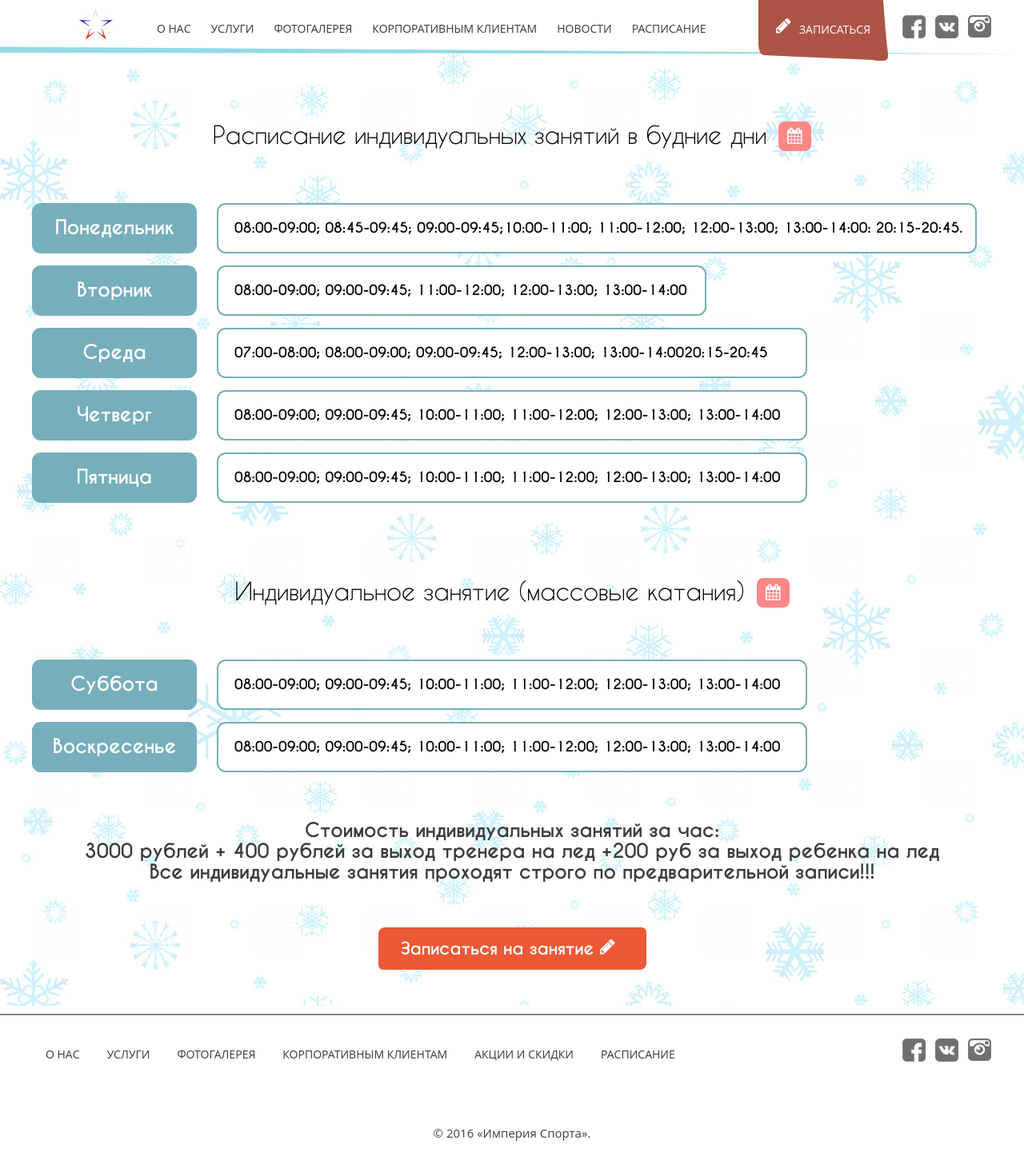
After one commit to 0632347878/Sports-empire, a PHP site: page /schedule.html in a window 1280 px wide. The commit adds this page. Shown: the whole page at 80% size. Run offline with PHP 8.4, Linux system fonts and the light colour scheme.

Commit message:
five pages

```diff
--- a/css/main.css
+++ b/css/main.css
@@ -1,3 +1,36 @@
+.monday + .time, .tuesday + .time, .wednesday + .time, .thursday + .time, .friday + .time {
+  margin-bottom: 15px;
+  display: flex;
+  align-items: center;
+  min-height: 63px;
+  -webkit-border-radius: 11px;
+  -moz-border-radius: 11px;
+  -ms-border-radius: 11px;
+  border-radius: 11px;
+  -webkit-background-clip: padding-box;
+  -moz-background-clip: padding-box;
+  -ms-background-clip: padding-box;
+  background-clip: padding-box;
+  background-color: #fff;
+  border: 2px #76aebb solid;
+  -webkit-font-smoothing: antialiased;
+  -moz-osx-font-smoothing: grayscale; }
+
+.individual_heading, .mass_heading {
+  -webkit-font-smoothing: antialiased;
+  -moz-osx-font-smoothing: grayscale;
+  color: #000;
+  font-size: 30px;
+  padding-top: 80px;
+  padding-bottom: 60px;
+  text-align: center;
+  position: relative; }
+  .individual_heading > :first-child, .mass_heading > :first-child {
+    vertical-align: middle;
+    line-height: 37px;
+    margin-left: 15px;
+    margin-bottom: 5px; }
+
 body {
   background: #fff;
   font: 18px/1.5 "CaviarDreamsRegular", sans-serif;
@@ -160,7 +193,7 @@ body {
   width: 100%; }
 
 .text_wrapper {
-  background: url(../img/text_bg.svg) no-repeat;
+  background: url(../img/text_bg.png) no-repeat;
   max-width: 800px;
   width: 100%;
   min-height: 160px;
@@ -925,16 +958,83 @@ a.swiper-pagination-bullet {
     top: 50%;
     transform: translateX(-8%) translateY(-50%); }
 
-.individual_heading {
-  font-size: 30px;
-  padding-top: 80px;
-  padding-bottom: 60px;
-  text-align: center;
-  position: relative; }
-  .individual_heading > :first-child {
-    vertical-align: middle;
-    line-height: 37px;
-    margin-left: 15px; }
+.section1schedule {
+  padding-bottom: 45px; }
+
+.day:after {
+  display: table;
+  clear: both;
+  content: ''; }
+
+.day > :first-child {
+  display: flex;
+  justify-content: center;
+  align-items: center;
+  max-width: 206px;
+  width: 100%;
+  height: 63px;
+  -webkit-border-radius: 11px;
+  -moz-border-radius: 11px;
+  -ms-border-radius: 11px;
+  border-radius: 11px;
+  -webkit-background-clip: padding-box;
+  -moz-background-clip: padding-box;
+  -ms-background-clip: padding-box;
+  background-clip: padding-box;
+  background-color: #76aebb;
+  font: 24px/26px "CaviarDreamsBold", sans-serif;
+  color: #fff;
+  float: left;
+  margin-right: 25px;
+  margin-bottom: 15px; }
+
+.day > :nth-child(2) {
+  padding-left: 20px; }
+
+.time {
+  font: 17px/19px "CaviarDreamsBold", sans-serif;
+  color: #000; }
+
+.monday + .time {
+  max-width: 950px;
+  width: 100%; }
+
+.tuesday + .time {
+  max-width: 612px;
+  width: 100%; }
+
+.wednesday + .time {
+  max-width: 738px;
+  width: 100%; }
+
+.thursday + .time {
+  max-width: 738px;
+  width: 100%; }
+
+.friday + .time {
+  max-width: 738px;
+  width: 100%; }
+
+.mass_heading {
+  padding-top: 73px; }
+
+.chedule_cost {
+  padding: 45px 1% 28px;
+  text-align: center; }
+
+.chedule_cost_text {
+  color: #3c3c3c;
+  font: 24px/26px "CaviarDreamsBold", sans-serif; }
+
+.chedule_button {
+  margin: 28px auto 0 auto;
+  max-width: 335px;
+  width: 100%;
+  min-height: 53px;
+  background-color: #ec5937;
+  cursor: pointer;
+  color: #fff;
+  display: block; }
 
 .row {
   display: inline-block;
@@ -1229,7 +1329,10 @@ To change `display` (e.g. `display: inline-block;`), we suggest using a common C
   .nav_bottom .menu_item {
     width: 30%; }
     .nav_bottom .menu_item:last-child {
-      padding-right: 17px; } }
+      padding-right: 17px; }
+  .section1schedule {
+    padding-left: 0.5%;
+    padding-right: 0.5%; } }
 
 @media screen and (max-width: 1090px) {
   .nav_top {
@@ -1271,7 +1374,9 @@ To change `display` (e.g. `display: inline-block;`), we suggest using a common C
     background-position: center;
     background-size: cover; }
   .nc_inner_mod {
-    max-width: 740px; } }
+    max-width: 740px; }
+  .chedule_separator {
+    display: none; } }
 
 @media screen and (max-width: 768px) {
   .social {
@@ -1406,7 +1511,9 @@ To change `display` (e.g. `display: inline-block;`), we suggest using a common C
     font-size: 22px; }
   .contact_holder {
     padding-left: 30px;
-    min-width: 333px; } }
+    min-width: 333px; }
+  .chedule_cost_text {
+    font-size: 20px; } }
 
 @media screen and (max-width: 320px) {
   .heding_news_wrapper > :first-child {
--- a/index.html
+++ b/index.html
@@ -34,7 +34,7 @@
        <li class="menu_item"><a class="action_link" href="#">Фотогалерея</a></li>
        <li class="menu_item"><a class="action_link" href="#">Корпоративным клиентам</a></li>
        <li class="menu_item fourth_item"><a class="action_link" href="https://0632347878.github.io/Sports-empire/news">Новости</a></li>
-       <li class="menu_item"><a class="action_link" href="#">Расписание</a></li>
+       <li class="menu_item"><a class="action_link" href="https://0632347878.github.io/Sports-empire/schedule">Расписание</a></li>
      </ul>
    </nav>
    <div class="social">
--- /dev/null
+++ b/schedule.html
@@ -0,0 +1,154 @@
+<!DOCTYPE html>
+<html lang="en">
+<head>
+  <meta charset="utf-8">
+  <meta http-equiv="X-UA-Compatible" content="IE=edge">
+  <meta name="viewport" content="width=device-width, initial-scale=1">
+  <!-- The above 3 meta tags *must* come first in the head; any other head content must come *after* these tags -->
+  <title>Sport's empire</title>
+  <!-- CSS -->
+  <link rel="stylesheet" href="css/slicknav.css">
+  <link href="css/reset.css" rel="stylesheet">
+  <link href="css/main.css" rel="stylesheet">
+  <link href="css/fonts.css" rel="stylesheet">
+  <link href="fonts/font-awesome/css/font-awesome.min.css" rel="stylesheet">
+  <link href="css/swiper.css" rel="stylesheet">
+  <script src="js/libs.min.js"></script>
+  <!-- HTML5 shim and Respond.js for IE8 support of HTML5 elements and media queries -->
+  <!-- WARNING: Respond.js doesn't work if you view the page via file:// -->
+  <!--[if lt IE 9]>
+      <script src="https://oss.maxcdn.com/html5shiv/3.7.3/html5shiv.min.js"></script>
+      <script src="https://oss.maxcdn.com/respond/1.4.2/respond.min.js"></script>
+    <![endif]-->
+</head>
+
+<body>
+<!--begin header-->
+ <header class="header page_content">
+   <div class="logo_w"><a class="logo" href="#"><img src="img/logo.jpg" alt="#"></a></div>
+   <nav class="nav_top">
+     <ul id="menu">
+       <li class="menu_item"><a class="action_link" href="#">О нас</a></li>
+       <li class="menu_item"><a class="action_link" href="#">Услуги</a></li>
+       <li class="menu_item"><a class="action_link" href="#">Фотогалерея</a></li>
+       <li class="menu_item"><a class="action_link" href="#">Корпоративным клиентам</a></li>
+       <li class="menu_item fourth_item"><a class="action_link" href="https://0632347878.github.io/Sports-empire/news">Новости</a></li>
+       <li class="menu_item"><a class="action_link" href="#">Расписание</a></li>
+     </ul>
+   </nav>
+   <div class="social">
+    <ul>
+     <li class="social_item"><a href="#"><i class="icon icon_facebook"></i></a></li>
+     <li class="social_item"><a href="#"><i class="icon icon_vk"></i></a></li>
+     <li class="social_item"><a href="#"><i class="icon icon_instagram"></i></a></li>
+    </ul>
+   </div>
+   <div class="sign">
+    <a class="sign_link" href="#"><i class="icon icon_pen"></i>Записаться</a>
+   </div>
+ </header>
+ <!--begin section1-->
+ <section class="section1schedule_w section1about_w">
+   <div class="section1schedule page_content">
+     <h2 class="individual_heading">Расписание индивидуальных занятий в будние дни<i class="icon icon_red_org"></i></h2>
+     <div class="row">
+       <div class="day day_monday">
+         <div class="monday">Понедельник</div>
+         <div class="time">08:00-09:00; 08:45-09:45; 09:00-09:45;10:00-11:00; 11:00-12:00; 12:00-13:00; 13:00-14:00: 20:15-20:45.</div>
+       </div>
+     </div>
+     <div class="row">
+       <div class="day tuesday">
+         <div class="tuesday">Вторник</div>
+         <div class="time">08:00-09:00; 09:00-09:45; 11:00-12:00; 12:00-13:00; 13:00-14:00</div>
+       </div>
+     </div>
+     <div class="row">
+       <div class="day wednesday">
+         <div class="wednesday">Среда</div>
+         <div class="time">07:00-08:00; 08:00-09:00; 09:00-09:45; 12:00-13:00; 13:00-14:0020:15-20:45</div>
+       </div>
+     </div>
+     <div class="row">
+       <div class="day thursday">
+         <div class="thursday">Четверг</div>
+         <div class="time">08:00-09:00; 09:00-09:45; 10:00-11:00; 11:00-12:00; 12:00-13:00; 13:00-14:00</div>
+       </div>
+     </div>
+     <div class="row">
+       <div class="day friday">
+         <div class="friday">Пятница</div>
+         <div class="time">08:00-09:00; 09:00-09:45; 10:00-11:00; 11:00-12:00; 12:00-13:00; 13:00-14:00</div>
+       </div>
+     </div>
+   <h2 class="mass_heading">Индивидуальное занятие (массовые катания)<i class="icon icon_red_org"></i></h2>
+   <div class="row">
+     <div class="day saturday">
+       <div class="thursday">Суббота</div>
+       <div class="time">08:00-09:00; 09:00-09:45; 10:00-11:00; 11:00-12:00; 12:00-13:00; 13:00-14:00</div>
+     </div>
+   </div>
+   <div class="row">
+     <div class="day sunday">
+       <div class="thursday">Воскресенье</div>
+       <div class="time">08:00-09:00; 09:00-09:45; 10:00-11:00; 11:00-12:00; 12:00-13:00; 13:00-14:00</div>
+     </div>
+    </div>
+    <div class="chedule_cost">
+      <p class="chedule_cost_text">Стоимость индивидуальных занятий за час:<br class="chedule_separator">
+      3000 рублей + 400 рублей за выход тренера на лед +200 руб за выход ребенка на лед<br class="chedule_separator">
+      Все индивидуальные занятия проходят строго по предварительной записи!!!</p>
+    </div>
+    <button class="details chedule_button">Записаться на занятие <i class="icon icon_pen"></i></button>
+   </div>
+ </section>
+ <!--begin Footer-->
+ <footer class="footer">
+  <div class="footer_w page_content">
+   <nav class="nav_bottom">
+     <ul>
+       <li class="menu_item"><a class="action_link" href="#">О нас</a></li>
+       <li class="menu_item"><a class="action_link" href="#">Услуги</a></li>
+       <li class="menu_item"><a class="action_link" href="#">Фотогалерея</a></li>
+       <li class="menu_item"><a class="action_link" href="#">Корпоративным клиентам</a></li>
+       <li class="menu_item"><a class="action_link" href="#">Акции и скидки</a></li>
+       <li class="menu_item"><a class="action_link" href="#">Расписание</a></li>
+     </ul>
+   </nav>
+    <div class="social social_mod">
+    <ul>
+     <li class="social_item"><a href="#"><i class="icon icon_facebook"></i></a></li>
+     <li class="social_item"><a href="#"><i class="icon icon_vk"></i></a></li>
+     <li class="social_item"><a href="#"><i class="icon icon_instagram"></i></a></li>
+    </ul>
+   </div>
+  <div class="copyright_block">
+    &copy; 2016 «Империя Спорта».
+  </div>
+  </div>
+ </footer>
+
+
+ <!--begin script-->
+ <script>
+ //initialize SlickNav
+  $(function(){
+    $('#menu').slicknav();
+  });
+  //initialize Swiper
+  var mySwiper = new Swiper ('.swiper-container', {
+    // Optional parameters
+    direction: 'horizontal',
+    loop: true,
+
+    // If we need pagination
+    pagination: '.swiper-pagination',
+    autoplay: 2000,
+    // Navigation arrows
+    nextButton: '.swiper-button-next',
+    prevButton: '.swiper-button-prev',
+  })
+</script>
+</body>
+
+</html>
--- a/scss/_media.scss
+++ b/scss/_media.scss
@@ -1,4 +1,3 @@
-
 
 @media screen and (max-width: 1200px) {
 	.social {
@@ -31,6 +30,10 @@
 		}
 	}
 	//end Slick Nav
+	.section1schedule {
+	padding-left: 6px*100%/1200px;
+	padding-right: 6px*100%/1200px;
+	}
 }
 
 @media screen and (max-width: 1090px) {
@@ -90,6 +93,9 @@
 	}
 	.nc_inner_mod {
 		max-width: 740px;
+	}
+	.chedule_separator {
+		display: none;
 	}
 }
 @media screen and (max-width: 768px) {
@@ -285,6 +291,9 @@
 		padding-left: 30px;
 		    min-width: 333px;
 	}
+	.chedule_cost_text {
+		font-size: 20px;
+	}
 }
 @media screen and (max-width: 320px) {
 	.heding_news_wrapper > :first-child {
--- a/scss/_variables.scss
+++ b/scss/_variables.scss
@@ -31,3 +31,31 @@ $base-fs: 18px;
     content: '';
   }
 }
+%time {
+	margin-bottom: 15px;
+	display: flex;
+	align-items: center;
+	min-height: 63px;
+	@include border-radius(11px); // border radius
+	@include background-clip(padding-box); // prevents bg color from leaking outside the border
+	background-color: #fff; // layer fill content
+	border: 2px #76aebb solid;
+	-webkit-font-smoothing: antialiased;
+	-moz-osx-font-smoothing: grayscale;
+}
+%individual_and_mass {
+	-webkit-font-smoothing: antialiased;
+	-moz-osx-font-smoothing: grayscale;
+	color: #000;
+	font-size: 30px;
+	padding-top: 80px;
+	padding-bottom: 60px;
+	text-align: center;
+	position: relative;
+	&>:first-child {
+		vertical-align: middle;
+	line-height: 37px;
+	margin-left: 15px;
+	margin-bottom: 5px;
+	}
+}
--- a/scss/main.scss
+++ b/scss/main.scss
@@ -174,7 +174,7 @@ background-image: url(../img/white_right_arrow.png);
 	}
 }
 .text_wrapper {
-	background: url(../img/text_bg.svg) no-repeat;
+	background: url(../img/text_bg.png) no-repeat;
 	max-width: 800px;
 	width: 100%;
 	min-height: 160px;
@@ -1009,18 +1009,86 @@ position: relative;
 	transform: translateX(-8%) translateY(-50%);
   }
 }
+// begin page schedule
+//begin section1
+.section1schedule {
+	padding-bottom: 45px;
+}
 .individual_heading {
-	font-size: 30px;
-	padding-top: 80px;
-	padding-bottom: 60px;
-	text-align: center;
-	position: relative;
+	@extend %individual_and_mass;
+}
+.day {
+	@include clearfix;
 	&>:first-child {
-		vertical-align: middle;
-    line-height: 37px;
-    margin-left: 15px;
+		display: flex;
+		justify-content: center;
+		align-items: center;
+		max-width: 206px;
+		width: 100%;
+		height: 63px;
+		@include border-radius(11px); // border radius
+		@include background-clip(padding-box); // prevents bg color from leaking outside the border
+		background-color: #76aebb; // layer fill content
+		font: 24px/26px $Caviar_dreamsbold;
+		color: $white;
+		float: left;
+		margin-right: 25px;
+		margin-bottom: 15px;
+	}
+	&>:nth-child(2) {
+		padding-left: 20px;
 	}
 }
-
+.time {
+	font: 17px/19px $Caviar_dreamsbold;
+	color: #000;
+}
+.monday+.time {
+	max-width: 950px;
+	width: 100%;
+	@extend %time;
+}
+.tuesday+.time {
+	@extend %time;
+	max-width: 612px;
+	width: 100%;
+}
+.wednesday+.time {
+	@extend %time;
+	max-width: 738px;
+	width: 100%;
+}
+.thursday+.time {
+	@extend %time;
+	max-width: 738px;
+	width: 100%;
+}
+.friday+.time {
+	@extend %time;
+	max-width: 738px;
+	width: 100%;
+}
+.mass_heading {
+ @extend	%individual_and_mass;
+ padding-top: 73px;
+}
+.chedule_cost {
+	padding: 45px 1% 28px;
+	text-align: center;
+}
+.chedule_cost_text {
+	color: #3c3c3c;
+	font: 24px/26px $Caviar_dreamsbold;
+}
+.chedule_button {
+	margin: 28px auto 0 auto;
+	max-width: 335px;
+  width: 100%;
+  min-height: 53px;
+  background-color: #ec5937;
+  cursor: pointer;
+  color: $white;
+  display: block;
+}
 //---Grid
 @import "_grid.scss","_sprite.scss", "_media.scss";
```
Also changed, not shown: img/del/news.png (deleted), img/del/news_heading_bg.png (deleted), img/for edit/news_s2heading.png (deleted), img/text_bg.png (added), 3 other files.
